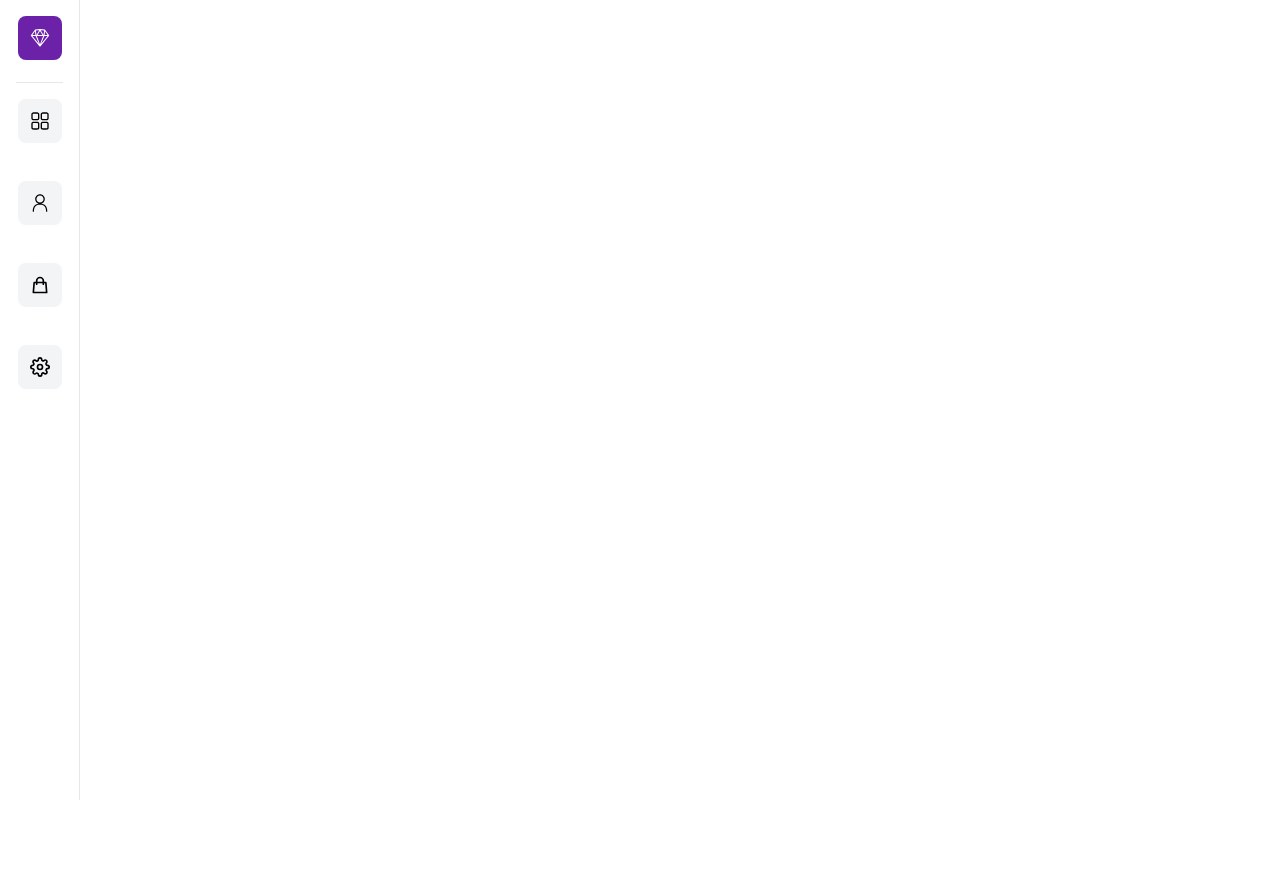
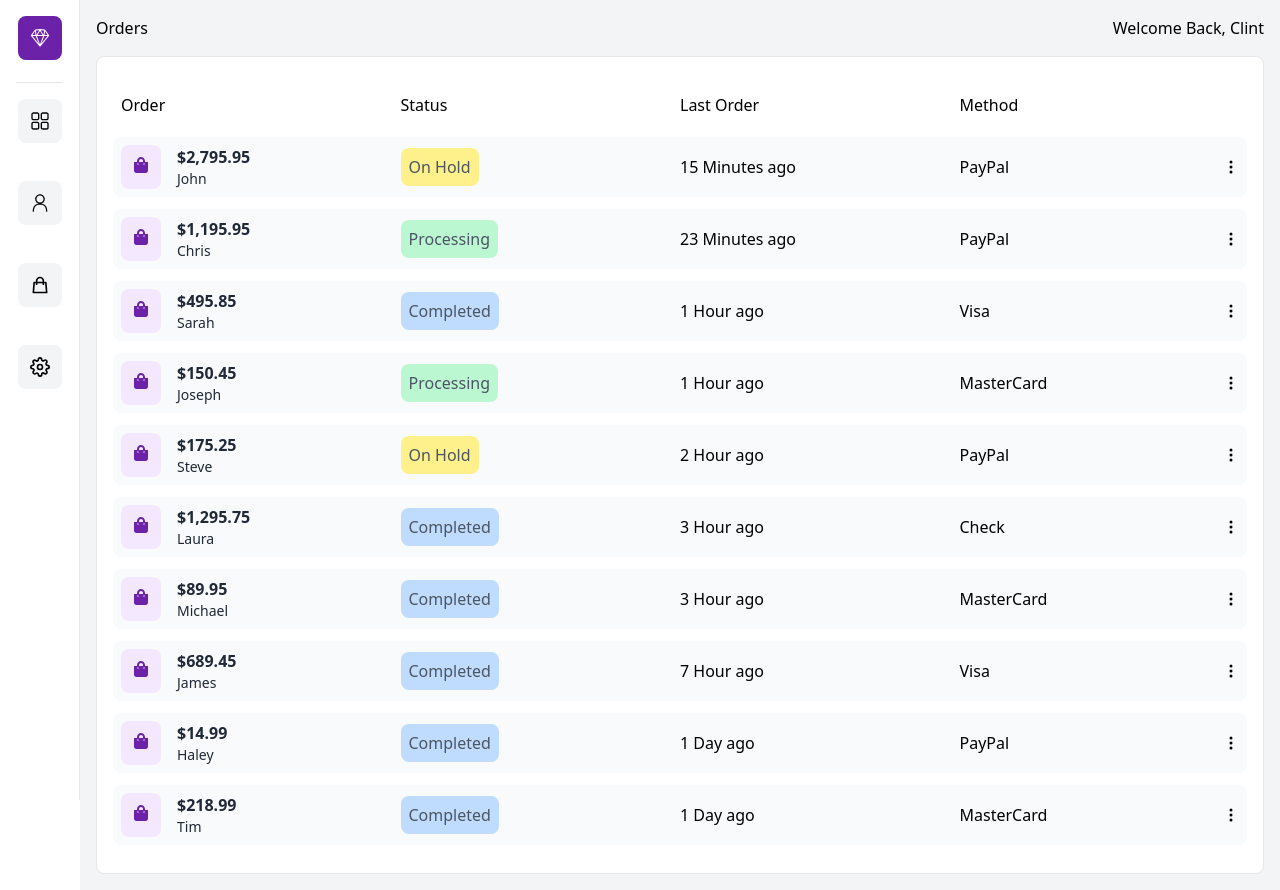
Before and after one commit to digitalsimboja/test-ui, a Next.js app: page /orders in a window 1280 px wide. Before the commit the page ends 800 px from the top, so only its background shows below. Built offline with nearby package versions, Linux system fonts and the light colour scheme.

Commit message:
orders page

```diff
--- a/pages/orders.tsx
+++ b/pages/orders.tsx
@@ -1,9 +1,64 @@
-const Orders = () => {
-    return (
-        <div className="">
+import { FaShoppingBag } from 'react-icons/fa';
+import { BsThreeDotsVertical } from 'react-icons/bs';
+import { data } from '../data/data.js';
 
+const orders = () => {
+  return (
+    <div className='bg-gray-100 min-h-screen'>
+      <div className='flex justify-between px-4 pt-4'>
+        <h2>Orders</h2>
+        <h2>Welcome Back, Clint</h2>
+      </div>
+      <div className='p-4'>
+        <div className='w-full m-auto p-4 border rounded-lg bg-white overflow-y-auto'>
+          <div className='my-3 p-2 grid md:grid-cols-4 sm:grid-cols-3 grid-cols-2 items-center justify-between cursor-pointer'>
+            <span>Order</span>
+            <span className='sm:text-left text-right'>Status</span>
+            <span className='hidden md:grid'>Last Order</span>
+            <span className='hidden sm:grid'>Method</span>
+          </div>
+          <ul>
+            {data.map((order, id) => (
+              <li
+                key={id}
+                className='bg-gray-50 hover:bg-gray-100 rounded-lg my-3 p-2 grid md:grid-cols-4 sm:grid-cols-3 grid-cols-2 items-center justify-between cursor-pointer'
+              >
+                <div className='flex'>
+                  <div className='bg-purple-100 p-3 rounded-lg'>
+                    <FaShoppingBag className='text-purple-800' />
+                  </div>
+                  <div className='pl-4'>
+                    <p className='text-gray-800 font-bold'>
+                      ${order.total.toLocaleString()}
+                    </p>
+                    <p className='text-gray-800 text-sm'>{order.name.first}</p>
+                  </div>
+                </div>
+                <p className='text-gray-600 sm:text-left text-right'>
+                  <span
+                    className={
+                      order.status == 'Processing'
+                        ? 'bg-green-200 p-2 rounded-lg'
+                        : order.status == 'Completed'
+                        ? 'bg-blue-200 p-2 rounded-lg'
+                        : 'bg-yellow-200 p-2 rounded-lg'
+                    }
+                  >
+                    {order.status}
+                  </span>
+                </p>
+                <p className='hidden md:flex'>{order.date}</p>
+                <div className='sm:flex hidden justify-between items-center'>
+                  <p>{order.method}</p>
+                  <BsThreeDotsVertical />
+                </div>
+              </li>
+            ))}
+          </ul>
         </div>
-    )
-}
+      </div>
+    </div>
+  );
+};
 
-export default Orders;
+export default orders;
```
